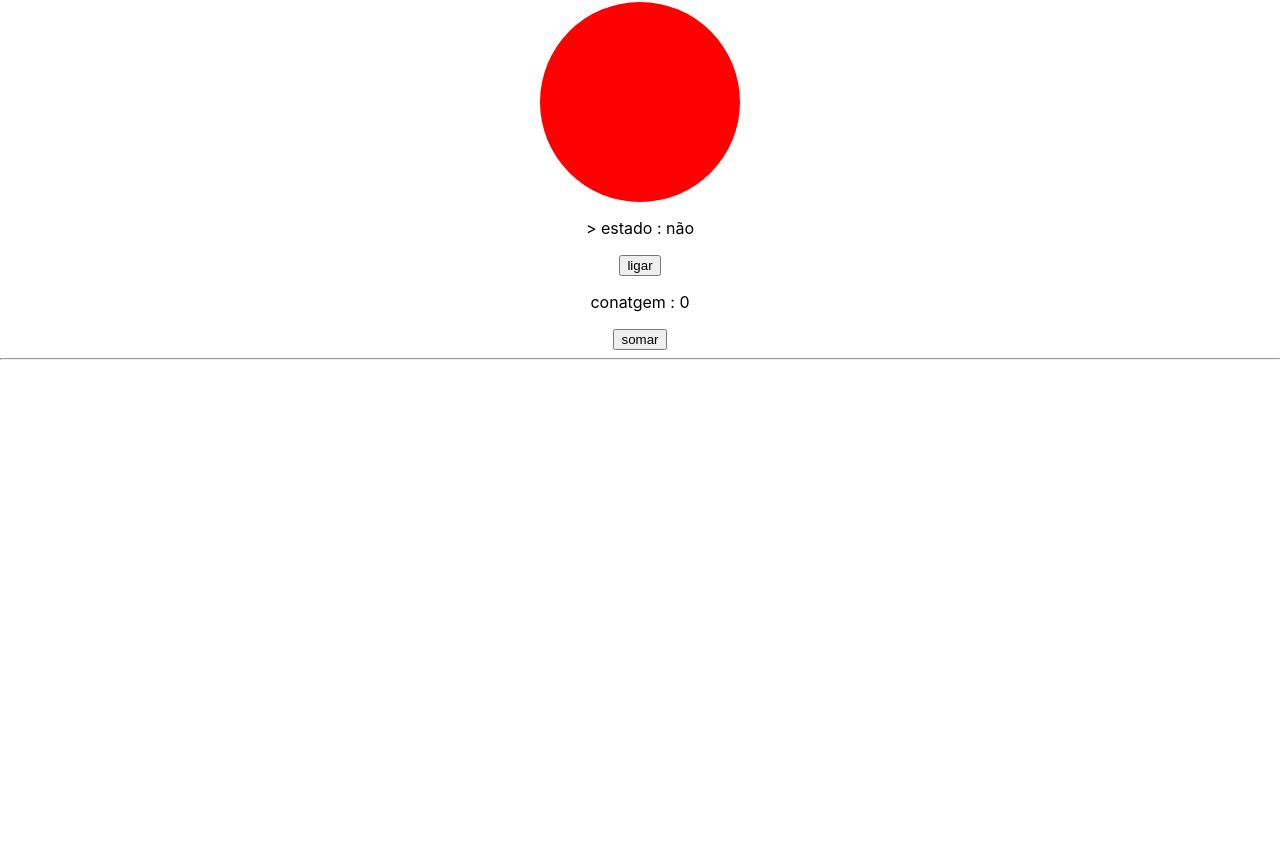
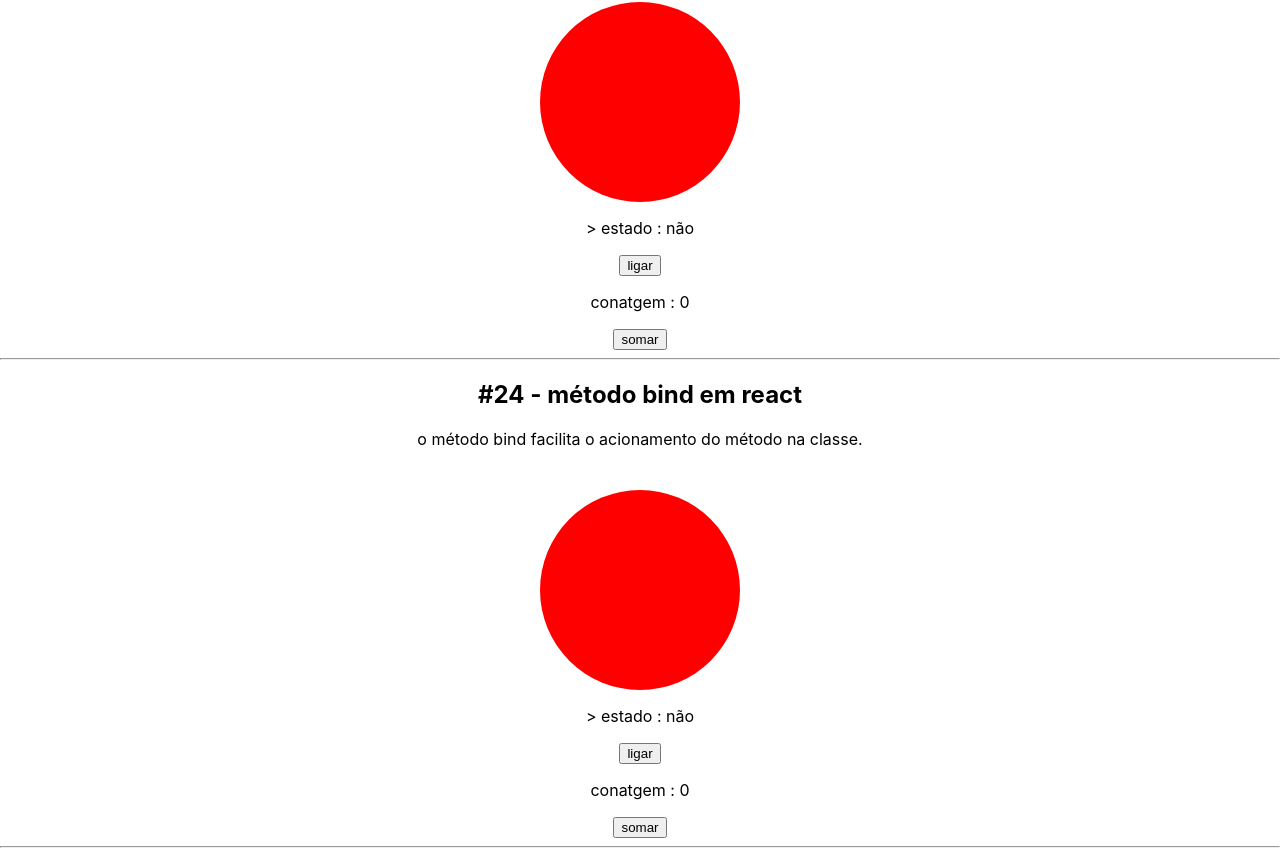
Before and after one commit to Wesley3king/reactJS, a React (Create React App) app in the folder aulas/classes/: page / in a window 1280 px wide. Shown: the part 784-1640 px from the top of the page. Before the commit the page ends 1152 px from the top, so only its background shows below. Built offline with nearby package versions, Linux system fonts and the light colour scheme.

Commit message:
aula 24 - método bind em react concluida.

```diff
--- a/aulas/classes/src/App.js
+++ b/aulas/classes/src/App.js
@@ -2,6 +2,7 @@ import React from 'react';
 import Classe from './Classe';
 import State from './State';
 import State2 from './State2';
+import Bind from './Bind';
 import './App.css';
 
 function App() {
@@ -17,6 +18,9 @@ function App() {
     <section className='App'>
       <State2 />
     </section>
+    <section className='App'>
+      <Bind />
+    </section>
     </>
   );
 }
--- /dev/null
+++ b/aulas/classes/src/Bind.jsx
@@ -0,0 +1,38 @@
+import React from "react";
+import './Bola.css';
+
+export default class State2 extends React.Component {
+    constructor (props) {
+        super(props);
+        this.state={
+            ligado: false,
+            numero: 0
+        }
+        this.cont= this.contar.bind(this);
+        this.on = this.ligar.bind(this);
+    }
+    contar () {
+        this.setState(state => ({numero: ++state.numero}))
+    }
+    ligar () {
+        this.setState(state => ({ligado: !state.ligado}))
+    }
+    render () {
+        return (
+            <>
+                <h2>#24 - método bind em react</h2>
+                <p>o método bind facilita o acionamento do método na classe.</p>
+                <br />
+                <div className={this.state.ligado ? "bola2" : "bola"}></div>
+                <p>&gt; estado : {this.state.ligado ? "sim" : "não"}</p>
+                <button onClick={this.on}>{this.state.ligado ? "desligar" : "ligar"}</button>
+
+                <section>
+                    <p>conatgem : {this.state.numero}</p>
+                    <button onClick={this.cont}>somar</button>
+                </section>
+                <hr />
+            </>
+        )
+    }
+}
```
